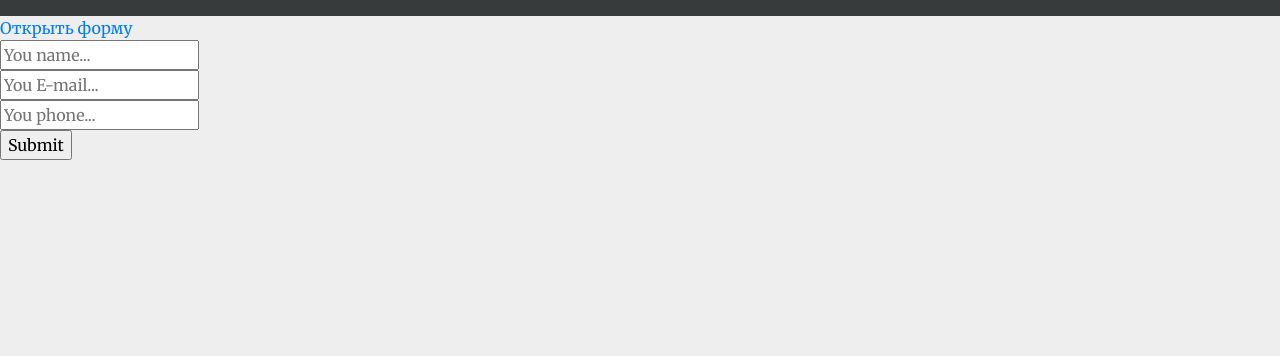
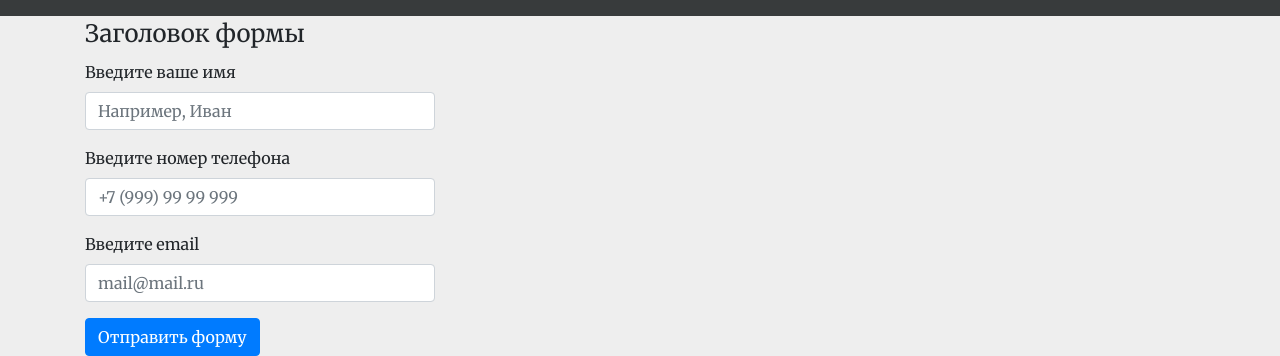
Before and after one commit to imnofear555/imnofear555.github.io, a plain HTML site: page inter-com/index.html in a window 1280 px wide. Shown: the part 2435-2791 px from the top of the page. Before the commit the page ends 2595 px from the top, so only its background shows below. Drawn offline with nearby package versions, Linux system fonts and the light colour scheme.

Commit message:
Update index.html

```diff
--- a/inter-com/index.html
+++ b/inter-com/index.html
@@ -1000,21 +1000,34 @@
 </footer>
 
 								<!--Контактная форма заявка на подключения-->
-								<a href="#modal1" onclick="yaCounterXXXX.reachGoal('XXXXX'); return true;">Открыть форму</a>
-<form id="modal1">
+								<div class="container">
 
-		<!-- Hidden Required Fields -->
-		<input type="hidden" name="project_name" value="Inter-com">
-		<input type="hidden" name="admin_email" value="dimaacer3@gmail.com">
-		<input type="hidden" name="form_subject" value="Заявка на подключение">
-		<!-- END Hidden Required Fields -->
+      <div class="row">
+      	<div class="col-sm-4">
+      		<form action="php/zayavka-podkl.php" method="POST">
+      			<legend>Заголовок формы</legend>
 
-		<input type="text" name="Name" placeholder="You name..." required><br>
-		<input type="text" name="E-mail" placeholder="You E-mail..." required><br>
-		<input type="text" name="Phone" placeholder="You phone..."><br>
-		<input type="submit">
+      			<div class="form-group">
+      				<label for="">Введите ваше имя</label>
+      				<input type="text" class="form-control" id="" name="user_name" placeholder="Например, Иван">
+      			</div>
 
-	</form>
+      			<div class="form-group">
+      				<label for="">Введите номер телефона</label>
+      				<input type="text" class="form-control" id="" name="user_phone" placeholder="+7 (999) 99 99 999">
+      			</div>
+
+      			<div class="form-group">
+      				<label for="">Введите email</label>
+      				<input type="text" class="form-control" id="" name="user_email" placeholder="mail@mail.ru">
+      			</div>
+
+      			<button type="submit" class="btn btn-primary">Отправить форму</button>
+      		</form>
+      	</div><!-- .col-sm-4 -->
+      </div> <!-- .row -->
+
+    </div>
 
 								<!--Контактная форма заявка на подключения Конец-->
 
```
